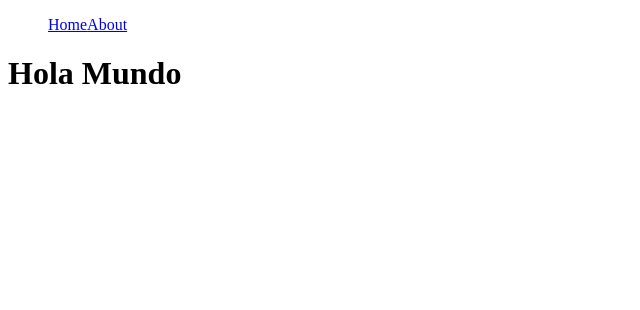
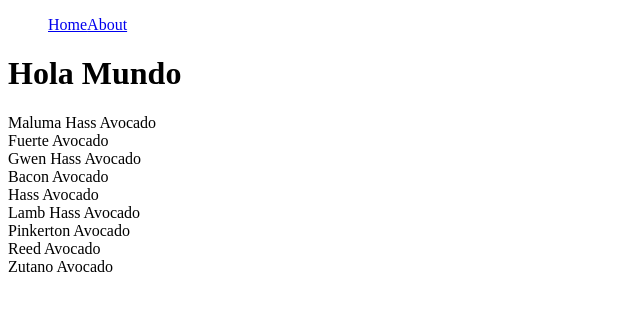
Before and after one commit to Oscar-Espana/TiendaNextJs, a Next.js app: page / in a window 1280 px wide. Shown: the top 310 px of the page, without its empty margins (0-640 px from the left). Built offline with nearby package versions, Linux system fonts and the light colour scheme.

Commit message:
Agrefar el listado de aguacates en la pagina de inicio

```diff
--- a/pages/index.tsx
+++ b/pages/index.tsx
@@ -1,11 +1,28 @@
-import React from "react";
+import React, { useEffect, useState } from "react";
 import Navbar from "../components/Navbar/Navbar";
 
 const Home = () => {
+
+  const [productList, setProductList] = useState <TProduct[]>([])
+
+  useEffect(() => {
+    window
+    .fetch('api/avo')
+    .then(response => response.json())
+    .then(({data, length}) =>{
+      setProductList(data)
+    })
+  }, [])
+
   return (
     <div>
       <Navbar />
       <h1>Hola Mundo</h1>
+      {
+        productList.map( (product, key)=>(
+          <div key={key} >{product.name}</div>
+        ))
+      }
     </div>
   );
 };
```
